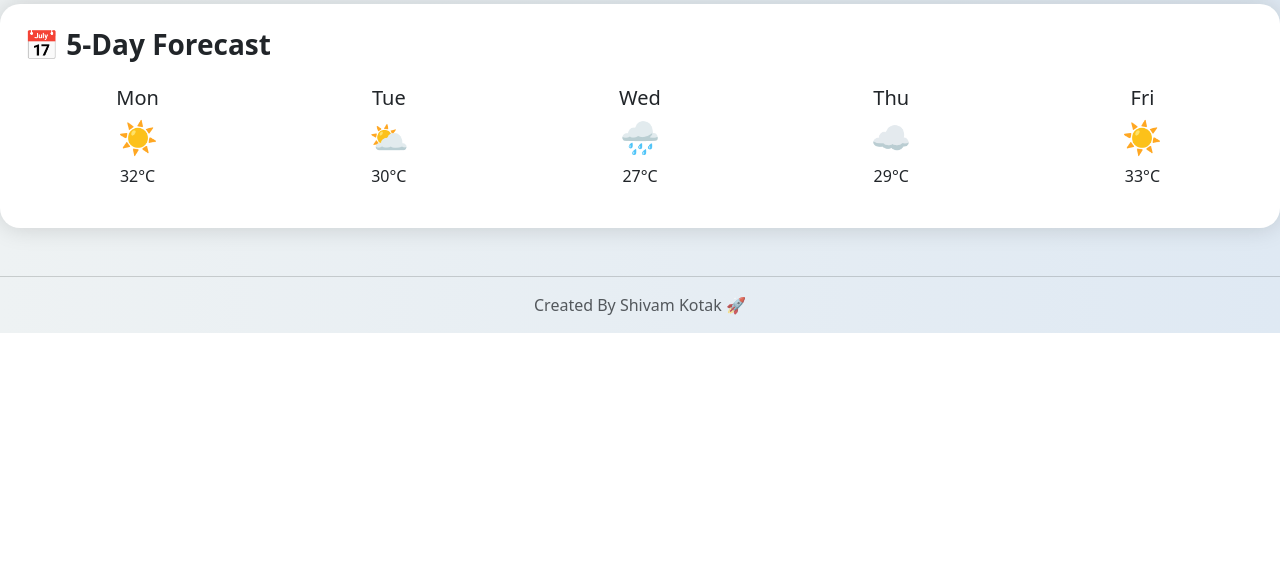
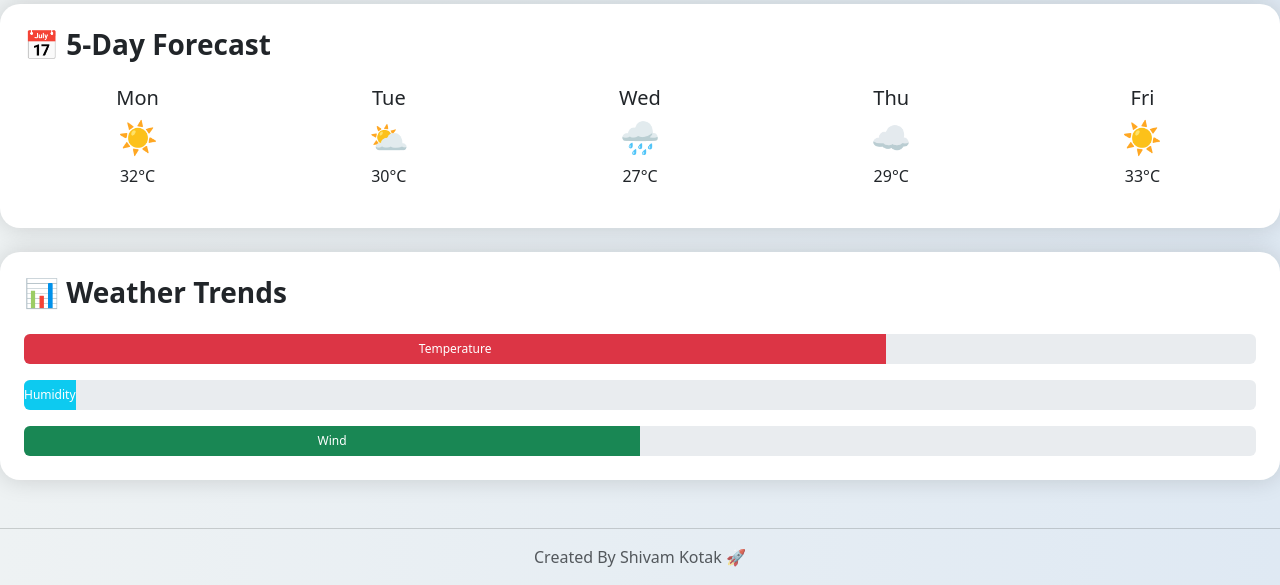
Before and after one commit to shivam1108-06/flask-weather-dashboard, a Flask app: template templates/index.html in a window 1280 px wide. Shown: the part 1903-2488 px from the top of the page. Before the commit the page ends 2236 px from the top, so only its background shows below. Run offline with Flask 3, Linux system fonts and the light colour scheme; the template is opened without the code that fills it: most values are stand-ins (such as "Sample title", 1, 10 or a date in 2020).

Commit message:
Added weather trends section

```diff
--- a/templates/index.html
+++ b/templates/index.html
@@ -89,7 +89,9 @@
         h2{
             font-size:1.5rem;
         }
-
+        .progress{
+            border-radius:15px;
+        }
     }
     </style>
 
@@ -442,6 +444,44 @@
 </div>
 
 {% endif %}
+{% if weather %}
+
+<div class="card weather-card mt-4 p-4">
+
+    <h3 class="mb-4">
+        📊 Weather Trends
+    </h3>
+
+    <div class="progress mb-3" style="height:30px;">
+
+        <div class="progress-bar bg-danger"
+             style="width:70%;">
+            Temperature
+        </div>
+
+    </div>
+
+    <div class="progress mb-3" style="height:30px;">
+
+        <div class="progress-bar bg-info"
+             style="width:{{ weather.humidity }}%;">
+            Humidity
+        </div>
+
+    </div>
+
+    <div class="progress" style="height:30px;">
+
+        <div class="progress-bar bg-success"
+             style="width:50%;">
+            Wind
+        </div>
+
+    </div>
+
+</div>
+
+{% endif %}
 
     <footer class="text-center mt-5 mb-3 text-muted">
 
```
